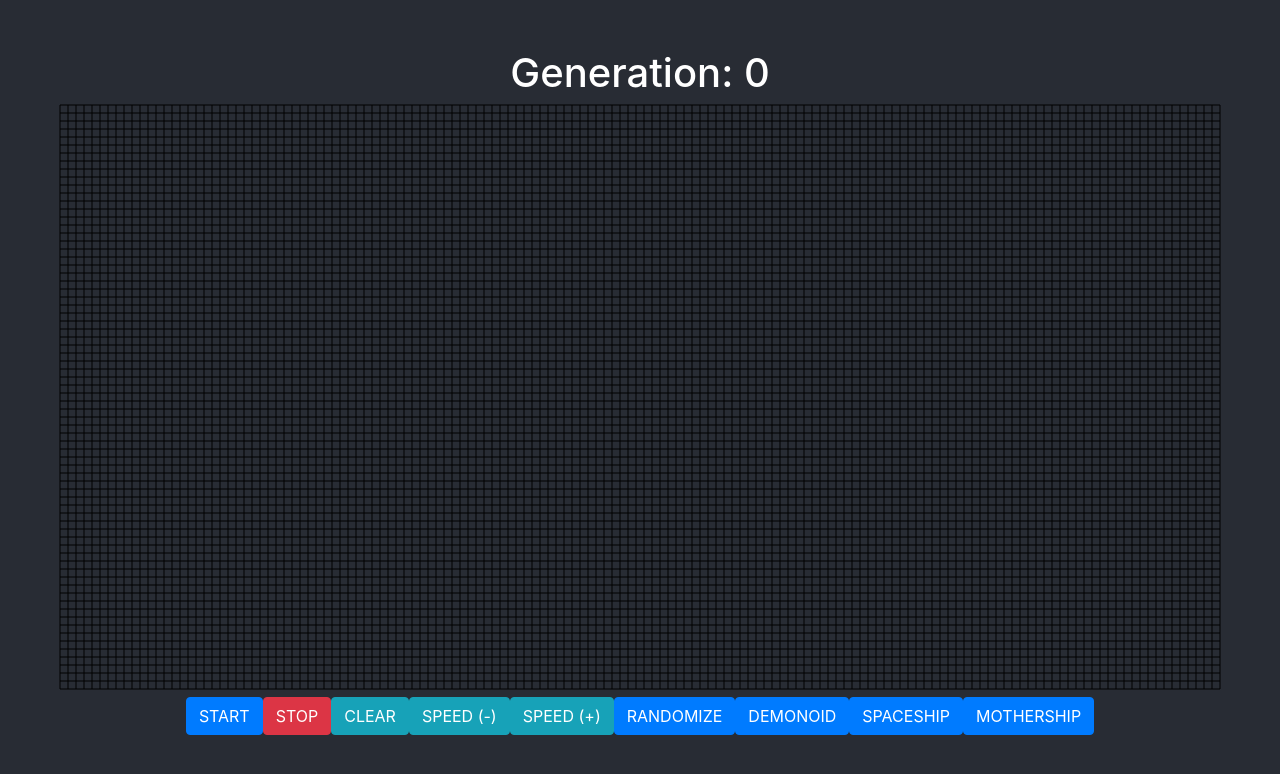
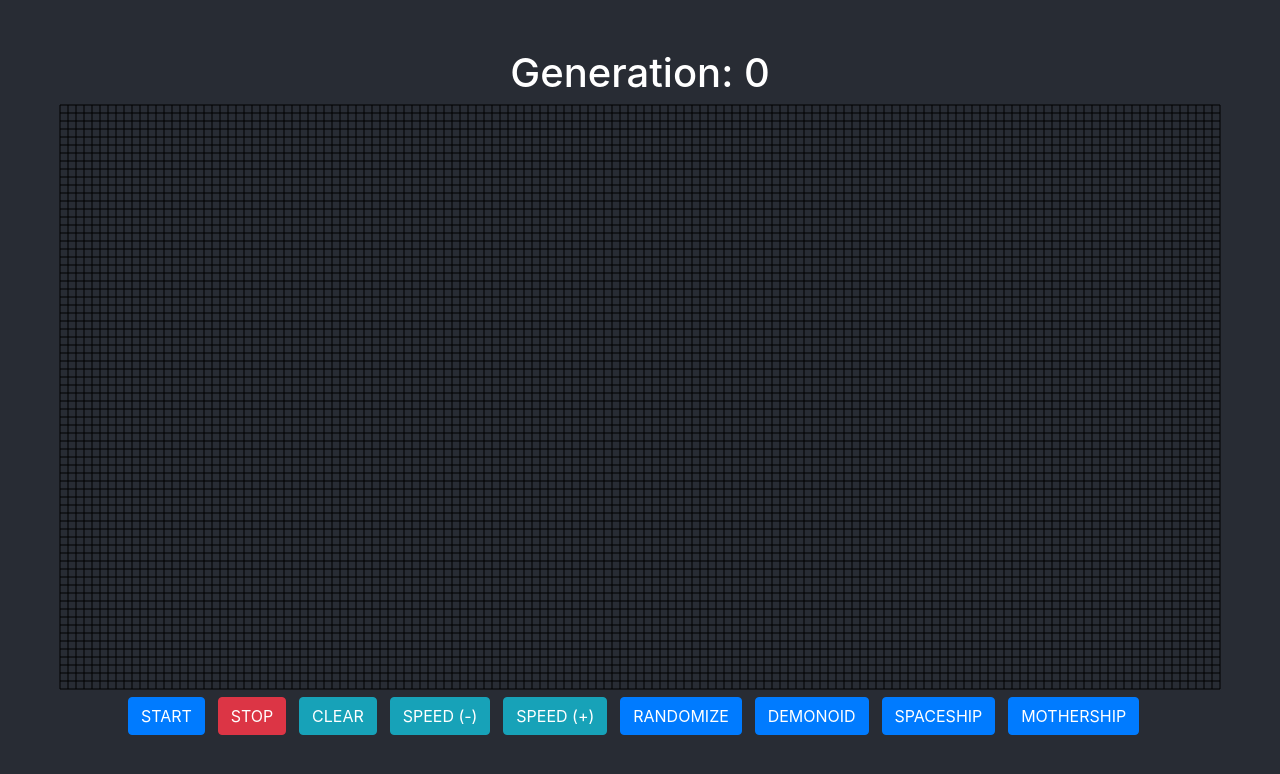
Before and after one commit to bloominstituteoftechnology/CS-Build-Week-1, a React (Create React App) app in the folder conway-life/: page / in a window 1280 px wide. Shown: the top 774 px of the page. Built offline with nearby package versions, Linux system fonts and the light colour scheme.

Commit message:
spaced out buttons

```diff
--- a/conway-life/src/App.css
+++ b/conway-life/src/App.css
@@ -24,11 +24,12 @@
   display: flex;
   flex-flow: row;
   flex-wrap: wrap;
-  /* justify-content: space-between; */
+  min-width: 80vw;
 }
 .userButton {
   margin: auto;
   margin-bottom: 2vh;
+  margin-right: 1vw;
 }
 .App-logo {
   height: 30vh;
```
